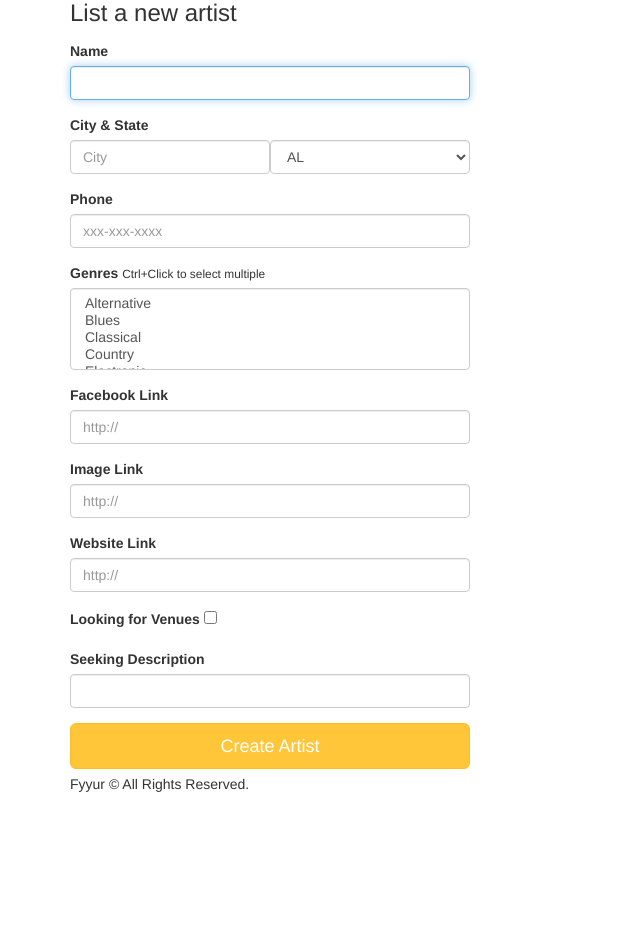
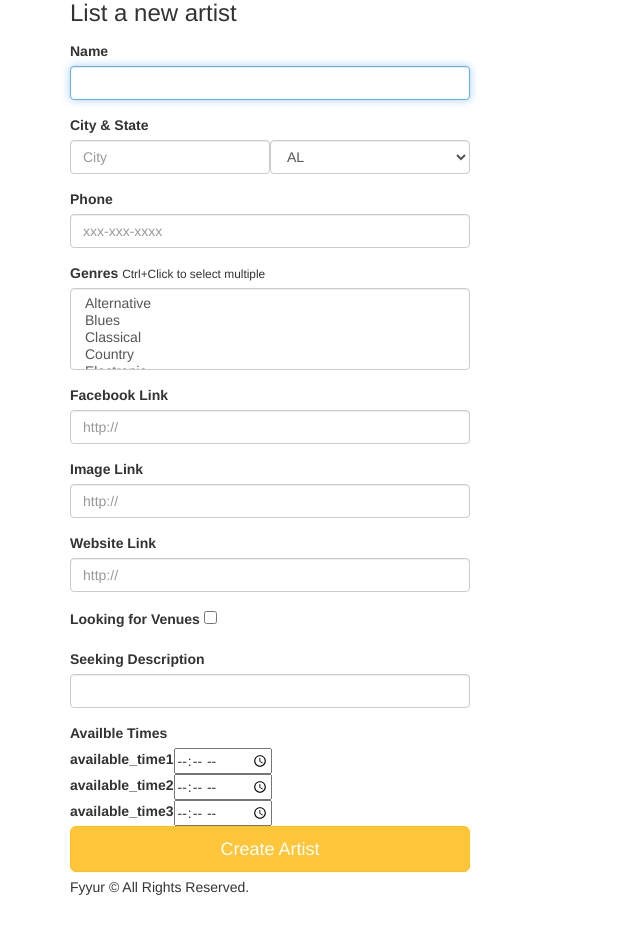
Before and after one commit to Ose-Augustine/Music-Venue-Booking-site, a Flask app: page /artists/create in a window 1280 px wide. Shown: the part 95-1027 px from the top of the page, without its empty margins (0-640 px from the left). Before the commit the page ends 887 px from the top, so only its background shows below. Run offline with Flask 2, Linux system fonts and the light colour scheme; some libraries are stand-ins or nearby versions.

Commit message:
Added functionality for artist to list times they will be available

```diff
--- a/starter_code/app.py
+++ b/starter_code/app.py
@@ -77,6 +77,7 @@ class Artist(db.Model):
     past_shows_count = db.Column(db.Integer)
     shows = db.relationship('Show',backref='artist',lazy=True)
     creation_time = db.Column(db.DateTime(timezone=True),server_default = func.now())
+    available_times = db.Column(MutableList.as_mutable(db.Time))
 
 class Show(db.Model):
   id = db.Column(db.Integer, primary_key=True)
--- a/starter_code/forms.py
+++ b/starter_code/forms.py
@@ -1,6 +1,7 @@
 from datetime import datetime
 from flask_wtf import Form
-from wtforms import StringField, SelectField, SelectMultipleField, DateTimeField, BooleanField
+from wtforms import StringField, SelectField, SelectMultipleField, DateTimeField, BooleanField, TimeField, FormField
+
 from wtforms.validators import DataRequired, AnyOf, URL
 
 class ShowForm(Form):
@@ -127,6 +128,10 @@ class VenueForm(Form):
     )
 
 
+class Available(Form):
+    available_time1 = TimeField('available_time1')
+    available_time2 = TimeField('available_time2')
+    availble_time3  = TimeField('available_time3')
 
 class ArtistForm(Form):
     name = StringField(
@@ -236,3 +241,4 @@ class ArtistForm(Form):
     seeking_description = StringField(
             'seeking_description'
      )
+    available_times = FormField(Available)
--- a/starter_code/templates/forms/new_artist.html
+++ b/starter_code/templates/forms/new_artist.html
@@ -28,6 +28,7 @@
         <small>Ctrl+Click to select multiple</small>
         {{ form.genres(class_ = 'form-control', placeholder='Genres, separated by commas', autofocus = true) }}
       </div>
+
       <div class="form-group">
           <label for="facebook_link">Facebook Link</label>
           {{ form.facebook_link(class_ = 'form-control', placeholder='http://', autofocus = true) }}
@@ -52,6 +53,10 @@
               <label for="seeking_description">Seeking Description</label>
               {{ form.seeking_description(class_ = 'form-control', autofocus = true) }}
             </div>
+            <div>
+              <label for="available_times">Availble Times</label>
+              {{form.available_times(placeholder='HH:MM')}}
+            </div>
       <input type="submit" value="Create Artist" class="btn btn-primary btn-lg btn-block">
     </form>
   </div>
```
